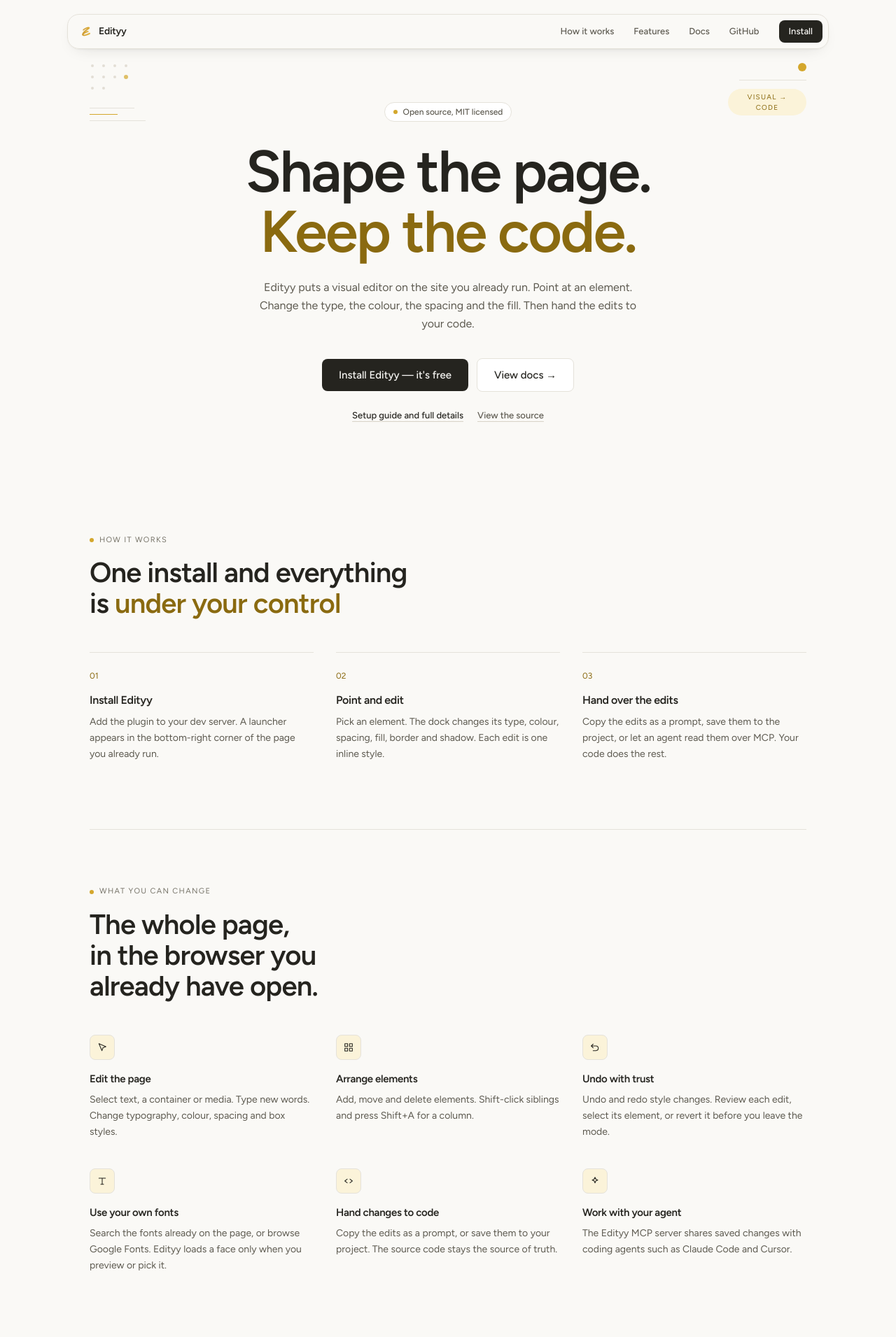
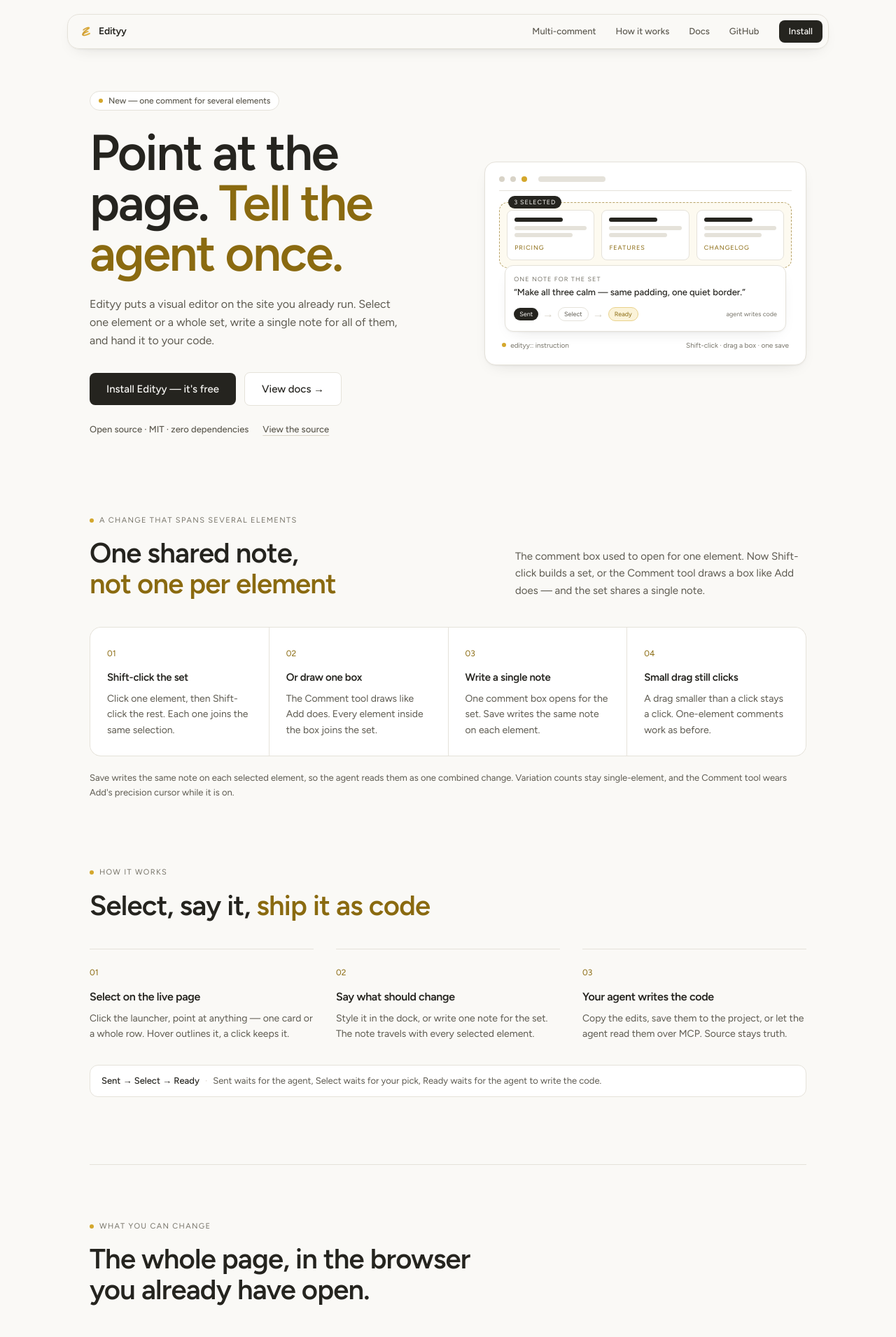
Before and after one commit to farhantawfeeq56/edityy, a Next.js app: page / in a window 1280 px wide. Shown: the top 1911 px of the page at 70% size. Built offline with nearby package versions, Linux system fonts and the light colour scheme.

Commit message:
feat(land): redesign landing around one note for several elements [#316]

```diff
--- a/app/page.tsx
+++ b/app/page.tsx
@@ -8,51 +8,70 @@ const INSTALL = "npx edityy init";
 const NPM = "https://www.npmjs.com/package/edityy";
 const GITHUB = "https://github.com/farhantawfeeq56/edityy";
 
+const selectSteps = [
+  {
+    title: "Shift-click the set",
+    body: "Click one element, then Shift-click the rest. Each one joins the same selection.",
+  },
+  {
+    title: "Or draw one box",
+    body: "The Comment tool draws like Add does. Every element inside the box joins the set.",
+  },
+  {
+    title: "Write a single note",
+    body: "One comment box opens for the set. Save writes the same note on each element.",
+  },
+  {
+    title: "Small drag still clicks",
+    body: "A drag smaller than a click stays a click. One-element comments work as before.",
+  },
+];
+
 const steps = [
   {
-    title: "Install Edityy",
-    body: "Add the plugin to your dev server. A launcher appears in the bottom-right corner of the page you already run.",
+    title: "Select on the live page",
+    body: "Click the launcher, point at anything — one card or a whole row. Hover outlines it, a click keeps it.",
   },
   {
-    title: "Point and edit",
-    body: "Pick an element. The dock changes its type, colour, spacing, fill, border and shadow. Each edit is one inline style.",
+    title: "Say what should change",
+    body: "Style it in the dock, or write one note for the set. The note travels with every selected element.",
   },
   {
-    title: "Hand over the edits",
-    body: "Copy the edits as a prompt, save them to the project, or let an agent read them over MCP. Your code does the rest.",
+    title: "Your agent writes the code",
+    body: "Copy the edits, save them to the project, or let the agent read them over MCP. Source stays truth.",
   },
 ];
 
 const features = [
   {
+    icon: "comment",
+    title: "One note, several elements",
+    body: "A change that spans three cards gets one shared note, not three. The agent reads them as one change.",
+  },
+  {
     icon: "cursor",
-    title: "Edit the page",
-    body: "Select text, a container or media. Type new words. Change typography, colour, spacing and box styles.",
+    title: "Edit where it stands",
+    body: "Type new words in place. Change type, colour, spacing, fill, border, shadow and filters.",
   },
   {
     icon: "grid",
-    title: "Arrange elements",
-    body: "Add, move and delete elements. Shift-click siblings and press Shift+A for a column.",
+    title: "Arrange the set",
+    body: "Add, move and delete elements. Shift-click siblings, press Shift+A for a column.",
+  },
+  {
+    icon: "variants",
+    title: "Try N variants, keep one",
+    body: "Ask for variants on one element. Keys 1–0 switch the pick live, Keep saves it as an edit.",
   },
   {
     icon: "undo",
     title: "Undo with trust",
-    body: "Undo and redo style changes. Review each edit, select its element, or revert it before you leave the mode.",
-  },
-  {
-    icon: "type",
-    title: "Use your own fonts",
-    body: "Search the fonts already on the page, or browse Google Fonts. Edityy loads a face only when you preview or pick it.",
-  },
-  {
-    icon: "code",
-    title: "Hand changes to code",
-    body: "Copy the edits as a prompt, or save them to your project. The source code stays the source of truth.",
+    body: "Undo and redo style changes. Review each edit, select its element, or revert it any time.",
   },
   {
     icon: "agent",
     title: "Work with your agent",
-    body: "The Edityy MCP server shares saved changes with coding agents such as Claude Code and Cursor.",
+    body: "Saved edits travel as Markdown, as .edityy/changes.json, or over MCP to Claude Code and Cursor.",
   },
 ];
 
@@ -75,8 +94,8 @@ const glyphs: Record<string, string> = {
   cursor: "M5 4l6.5 15 2.2-6.3L20 10.5z",
   grid: "M4 4h6v6H4zM14 4h6v6h-6zM4 14h6v6H4zM14 14h6v6h-6z",
   undo: "M8 5L4 9l4 4M4 9h10a5 5 0 010 10H8",
-  type: "M5 6h14M12 6v13M9 19h6",
-  code: "M9 8l-5 4 5 4M15 8l5 4-5 4",
+  comment: "M4 5h16v10H9l-5 4z",
+  variants: "M4 7h9M4 12h6M4 17h9M15 14l5 5m0-5l-5 5",
   agent: "M12 4l1.9 4.3L18 10l-4.1 1.7L12 16l-1.9-4.3L6 10l4.1-1.7z",
 };
 
@@ -125,6 +144,66 @@ function Install({ note }: { note?: string }) {
   );
 }
 
+/* The hero study: a quiet page with three cards, one dashed box around
+   them, and one comment for the set. Pure markup, no client code — it
+   shows the branch behavior: many elements, one note. */
+function CommentStudy() {
+  return (
+    <div aria-hidden="true" className="layer relative overflow-hidden rounded-2xl p-4 sm:p-5">
+      <div className="flex items-center gap-2 border-b border-neutral-200 pb-3">
+        <span className="size-2 rounded-full bg-neutral-300" />
+        <span className="size-2 rounded-full bg-neutral-300" />
+        <span className="size-2 rounded-full bg-brand" />
+        <span className="ml-2 h-2 w-24 rounded-full bg-neutral-200" />
+      </div>
+      <div className="relative mt-4 rounded-xl border border-dashed border-brand-ink/60 bg-brand-soft/40 p-2.5">
+        <div className="grid grid-cols-3 gap-2.5">
+          {["Pricing", "Features", "Changelog"].map((card) => (
+            <div key={card} className="rounded-lg border border-neutral-200 bg-neutral-100 p-2.5">
+              <p className="h-1.5 w-2/3 rounded-full bg-neutral-900" />
+              <p className="mt-1.5 h-1.5 w-full rounded-full bg-neutral-200" />
+              <p className="mt-1 h-1.5 w-4/5 rounded-full bg-neutral-200" />
+              <p className="mt-2 font-mono text-[0.5625rem] uppercase tracking-[0.1em] text-brand-ink">{card}</p>
+            </div>
+          ))}
+        </div>
+        <span className="absolute -top-2.5 left-3 rounded-full bg-neutral-900 px-2 py-0.5 font-mono text-[0.5625rem] uppercase tracking-[0.1em] text-neutral-50">
+          3 selected
+        </span>
+      </div>
+      <div className="relative mx-2 -mt-1 rounded-xl border border-neutral-200 bg-neutral-100 p-3 text-left shadow-layer">
+        <p className="font-mono text-[0.5625rem] uppercase tracking-[0.12em] text-neutral-500">
+          One note for the set
+        </p>
+        <p className="mt-1 text-[0.8125rem] font-medium leading-snug text-neutral-900">
+          “Make all three calm — same padding, one quiet border.”
+        </p>
+        <div className="mt-2.5 flex items-center gap-1.5">
+          <span className="rounded-full bg-neutral-900 px-2 py-0.5 font-mono text-[0.5625rem] text-neutral-50">
+            Sent
+          </span>
+          <span aria-hidden="true" className="text-neutral-300">→</span>
+          <span className="rounded-full border border-neutral-200 bg-white px-2 py-0.5 font-mono text-[0.5625rem] text-neutral-600">
+            Select
+          </span>
+          <span aria-hidden="true" className="text-neutral-300">→</span>
+          <span className="rounded-full border border-brand-line bg-brand-soft px-2 py-0.5 font-mono text-[0.5625rem] text-brand-ink">
+            Ready
+          </span>
+          <span className="ml-auto font-mono text-[0.5625rem] text-neutral-500">agent writes code</span>
+        </div>
+      </div>
+      <div className="mt-3 flex items-center gap-2 px-1 font-mono text-[0.625rem] text-neutral-500">
+        <span className="inline-flex items-center gap-1.5">
+          <span className="size-1.5 rounded-full bg-brand" />
+          edityy:: instruction
+        </span>
+        <span className="ml-auto">Shift-click · drag a box · one save</span>
+      </div>
+    </div>
+  );
+}
+
 export default function Home() {
   return (
     <div className="flex flex-1 flex-col">
@@ -140,15 +219,15 @@ export default function Home() {
           <div className="ml-auto hidden items-center gap-1 sm:flex">
             <a
               className="rounded-lg px-3 py-1.5 text-[0.8125rem] font-medium text-neutral-600 tint hover:bg-blush hover:text-neutral-900"
+              href="#comment"
+            >
+              Multi-comment
+            </a>
+            <a
+              className="rounded-lg px-3 py-1.5 text-[0.8125rem] font-medium text-neutral-600 tint hover:bg-blush hover:text-neutral-900"
               href="#how"
             >
               How it works
-            </a>
-            <a
-              className="rounded-lg px-3 py-1.5 text-[0.8125rem] font-medium text-neutral-600 tint hover:bg-blush hover:text-neutral-900"
-              href="#features"
-            >
-              Features
             </a>
             <Link
               className="rounded-lg px-3 py-1.5 text-[0.8125rem] font-medium text-neutral-600 tint hover:bg-blush hover:text-neutral-900"
@@ -175,54 +254,20 @@ export default function Home() {
       </header>
 
       <main className="mx-auto w-full max-w-[68rem] flex-1 px-5 pb-24 sm:px-8">
-        <section className="relative pt-16 text-center sm:pt-24">
-          <div aria-hidden="true" className="pointer-events-none absolute left-0 top-10 hidden w-44 select-none lg:block">
-            <svg width="72" height="48" viewBox="0 0 72 48" fill="none" className="opacity-70">
-              <g fill="currentColor" className="text-neutral-300">
-                <circle cx="4" cy="4" r="2" />
-                <circle cx="20" cy="4" r="2" />
-                <circle cx="36" cy="4" r="2" />
-                <circle cx="52" cy="4" r="2" />
-                <circle cx="4" cy="20" r="2" />
-                <circle cx="20" cy="20" r="2" />
-                <circle cx="36" cy="20" r="2" />
-                <circle cx="4" cy="36" r="2" />
-                <circle cx="20" cy="36" r="2" />
-              </g>
-              <circle cx="52" cy="20" r="3" className="fill-brand" />
-            </svg>
-            <span className="mt-4 block h-px w-16 bg-neutral-200" />
-            <span className="mt-2 block h-px w-10 bg-brand" />
-            <span className="mt-2 block h-px w-20 bg-neutral-200" />
-          </div>
-          <div
-            aria-hidden="true"
-            className="pointer-events-none absolute right-0 top-10 hidden w-44 select-none lg:block"
-          >
-            <span className="ml-auto block size-3 rounded-full bg-brand" />
-            <span className="ml-auto mt-3 block h-px w-24 bg-neutral-200" />
-            <span className="ml-auto mt-3 block w-28 rounded-full bg-blush px-3 py-1 text-center font-mono text-[0.625rem] uppercase tracking-[0.12em] text-brand-ink">
-              visual → code
-            </span>
-          </div>
-          <div aria-hidden="true" className="pointer-events-none absolute left-10 top-10" />
+        <section className="grid items-center gap-10 pt-14 sm:pt-20 lg:grid-cols-[1.05fr_0.95fr] lg:gap-14">
+          <div className="text-left">
             <span className="inline-flex items-center gap-2 rounded-full border border-neutral-200 bg-neutral-100 px-3 py-1 text-[0.75rem] font-medium text-neutral-600">
               <span aria-hidden="true" className="size-1.5 rounded-full bg-rose-500" />
-            Open source, MIT licensed
+              New — one comment for several elements
             </span>
-
-          <h1 className="mx-auto mt-7 max-w-[44rem] text-balance font-display text-[2.75rem] font-semibold leading-[1.02] tracking-[-0.03em] sm:text-[5.25rem] sm:leading-[86px]">
-            Shape the page.
-            <br />
-            <span className="text-brand-ink">Keep the code.</span>
+            <h1 className="mt-6 max-w-[30rem] text-balance font-display text-[2.75rem] font-semibold leading-[1.02] tracking-[-0.03em] sm:text-[4.5rem] sm:leading-[1.0]">
+              Point at the page. <span className="text-brand-ink">Tell the agent once.</span>
             </h1>
-
-          <p className="mx-auto mt-6 max-w-[34rem] text-pretty text-[1rem] leading-relaxed text-neutral-600">
-            Edityy puts a visual editor on the site you already run. Point at an element. Change the type, the colour,
-            the spacing and the fill. Then hand the edits to your code.
+            <p className="mt-6 max-w-[28rem] text-pretty text-[1rem] leading-relaxed text-neutral-600">
+              Edityy puts a visual editor on the site you already run. Select one element or a whole
+              set, write a single note for all of them, and hand it to your code.
             </p>
-
-          <div className="mt-9 flex flex-wrap items-center justify-center gap-3">
+            <div className="mt-8 flex flex-wrap items-center gap-3">
               <a
                 href="#install"
                 className="rounded-lg bg-neutral-900 px-6 py-3 text-[0.9375rem] font-medium text-neutral-50 tint hover:bg-neutral-700"
@@ -236,23 +281,54 @@ export default function Home() {
                 View docs →
               </Link>
             </div>
-
-          <p className="mt-6 flex flex-wrap items-center justify-center gap-x-5 gap-y-2 text-[0.8125rem] font-medium">
-            <Link className="text-neutral-900 underline decoration-neutral-300 underline-offset-4 tint hover:decoration-neutral-900" href="/docs">
-              Setup guide and full details
-            </Link>
-            <a className="text-neutral-600 underline decoration-neutral-300 underline-offset-4 tint hover:text-neutral-900 hover:decoration-neutral-900" href={GITHUB} target="_blank" rel="noreferrer">
+            <p className="mt-6 flex flex-wrap items-center gap-x-5 gap-y-2 text-[0.8125rem] font-medium">
+              <span className="text-neutral-600">Open source · MIT · zero dependencies</span>
+              <a
+                className="text-neutral-600 underline decoration-neutral-300 underline-offset-4 tint hover:text-neutral-900 hover:decoration-neutral-900"
+                href={GITHUB}
+                target="_blank"
+                rel="noreferrer"
+              >
                 View the source
               </a>
             </p>
+          </div>
+          <CommentStudy />
         </section>
 
-        <section id="how" className="scroll-mt-28 pt-40">
+        <section id="comment" className="scroll-mt-28 pt-24 sm:pt-28">
+          <Eyebrow>A change that spans several elements</Eyebrow>
+          <div className="mt-4 flex flex-col gap-6 lg:flex-row lg:items-end lg:justify-between">
+            <h2 className="max-w-[32rem] text-balance font-display text-[1.875rem] font-semibold leading-[1.1] tracking-[-0.02em] sm:text-[2.5rem]">
+              One shared note, <span className="text-brand-ink">not one per element</span>
+            </h2>
+            <p className="max-w-[26rem] text-[0.9375rem] leading-relaxed text-neutral-600">
+              The comment box used to open for one element. Now Shift-click builds a set, or the
+              Comment tool draws a box like Add does — and the set shares a single note.
+            </p>
+          </div>
+          <ol className="mt-10 grid gap-px overflow-hidden rounded-2xl border border-neutral-200 bg-neutral-200 sm:grid-cols-2 lg:grid-cols-4">
+            {selectSteps.map((step, i) => (
+              <li key={step.title} className="bg-neutral-100 p-6">
+                <span className="font-mono text-[0.75rem] text-brand-ink">{`0${i + 1}`}</span>
+                <h3 className="mt-3 text-[0.9375rem] font-semibold tracking-[-0.02em]">{step.title}</h3>
+                <p className="mt-2 text-[0.875rem] leading-relaxed text-neutral-600">{step.body}</p>
+              </li>
+            ))}
+          </ol>
+          <p className="mt-5 text-[0.8125rem] leading-relaxed text-neutral-600">
+            Save writes the same note on each selected element, so the agent reads them as one combined
+            change. Variation counts stay single-element, and the Comment tool wears Add&apos;s precision
+            cursor while it is on.
+          </p>
+        </section>
+
+        <section id="how" className="scroll-mt-28 pt-20 sm:pt-24">
           <Eyebrow>How it works</Eyebrow>
           <h2 className="mt-4 max-w-[32rem] text-balance font-display text-[1.875rem] font-semibold leading-[1.1] tracking-[-0.02em] sm:text-[2.5rem]">
-            One install and everything is <span className="text-brand-ink">under your control</span>
+            Select, say it, <span className="text-brand-ink">ship it as code</span>
           </h2>
-          <ol className="mt-12 grid gap-10 sm:grid-cols-3 sm:gap-8">
+          <ol className="mt-10 grid gap-10 sm:grid-cols-3 sm:gap-8">
             {steps.map((step, i) => (
               <li key={step.title} className="border-t border-neutral-200 pt-5">
                 <span className="font-mono text-[0.75rem] text-brand-ink">{`0${i + 1}`}</span>
@@ -261,11 +337,16 @@ export default function Home() {
               </li>
             ))}
           </ol>
+          <div className="mt-8 flex flex-wrap items-center gap-2 rounded-xl border border-neutral-200 bg-neutral-100 px-4 py-3 text-[0.8125rem] text-neutral-600">
+            <span className="font-medium text-neutral-900">Sent → Select → Ready</span>
+            <span aria-hidden="true" className="text-neutral-300">·</span>
+            <span>Sent waits for the agent, Select waits for your pick, Ready waits for the agent to write the code.</span>
+          </div>
         </section>
 
         <section id="features" className="mt-20 scroll-mt-28 border-t border-neutral-200 pt-16 sm:mt-24 sm:pt-20">
           <Eyebrow>What you can change</Eyebrow>
-          <h2 className="mt-4 max-w-[32rem] text-balance font-display text-[1.875rem] font-semibold leading-[1.1] tracking-[-0.02em] sm:text-[2.5rem]">
+          <h2 className="mt-4 max-w-[34rem] text-balance font-display text-[1.875rem] font-semibold leading-[1.1] tracking-[-0.02em] sm:text-[2.5rem]">
             The whole page, in the browser you already have open.
           </h2>
           <ul className="mt-12 grid gap-x-8 gap-y-10 sm:grid-cols-2 lg:grid-cols-3">
@@ -283,15 +364,15 @@ export default function Home() {
 
         <section id="agent" className="mt-20 scroll-mt-28 sm:mt-24">
           <div className="overflow-hidden rounded-2xl bg-neutral-900 px-6 py-12 text-neutral-50 sm:px-10 sm:py-14">
-            <div className="max-w-[36rem]">
+            <div className="grid gap-10 lg:grid-cols-[1fr_0.9fr] lg:items-start">
               <div>
                 <Eyebrow inverted>Hand-off</Eyebrow>
                 <h2 className="mt-4 text-balance font-display text-[1.875rem] font-semibold leading-[1.1] tracking-[-0.02em] sm:text-[2.5rem]">
                   Your code stays the source of truth.
                 </h2>
                 <p className="mt-4 max-w-[26rem] text-[0.9375rem] leading-relaxed text-neutral-50/70">
-                  Edityy does not write to your source. It writes down what you changed. Your agent makes the change in
-                  the file, in the way the project already styles things.
+                  Edityy never writes your source. It writes down what changed — the selector, the
+                  source line, each value — and your agent makes the change in the file.
                 </p>
                 <ul className="mt-8 divide-y divide-neutral-50/10 border-y border-neutral-50/10">
                   {handoffs.map((handoff) => (
@@ -302,6 +383,28 @@ export default function Home() {
                   ))}
                 </ul>
               </div>
+              <div aria-hidden="true" className="rounded-xl border border-neutral-50/10 bg-neutral-50/[0.04] p-4">
+                <p className="font-mono text-[0.625rem] uppercase tracking-[0.12em] text-neutral-50/50">
+                  .edityy/changes.json
+                </p>
+                <pre className="mt-3 overflow-x-auto font-mono text-[0.6875rem] leading-relaxed text-neutral-50/80">{`{
+  "page": "/",
+  "changes": [
+    {
+      "selector": ".card",
+      "source": "app/page.tsx:41:8",
+      "comment": "Make all three calm",
+      "props": [
+        { "prop": "padding", "after": "24px" },
+        { "prop": "border", "after": "1px solid …" }
+      ]
+    }
+  ]
+}`}</pre>
+                <p className="mt-3 border-t border-neutral-50/10 pt-3 font-mono text-[0.625rem] text-neutral-50/50">
+                  ×3 — the same note on each selected element
+                </p>
+              </div>
             </div>
           </div>
         </section>
@@ -311,7 +414,8 @@ export default function Home() {
             Ready when your dev server is.
           </h2>
           <p className="mx-auto mt-4 max-w-[30rem] text-[0.9375rem] leading-relaxed text-neutral-600">
-            Install the package, add one line, and reload the page. The launcher is in the bottom-right corner.
+            Install the package, add one line, and reload the page. The launcher settles in the
+            bottom-right corner — Alt+E opens it from the keyboard.
           </p>
           <div className="mt-9">
             <Install />
```
Also changed, not shown: 1 other file (tests, documents, lock files or other folders). Lines whose indentation alone changed are shown as unchanged.
